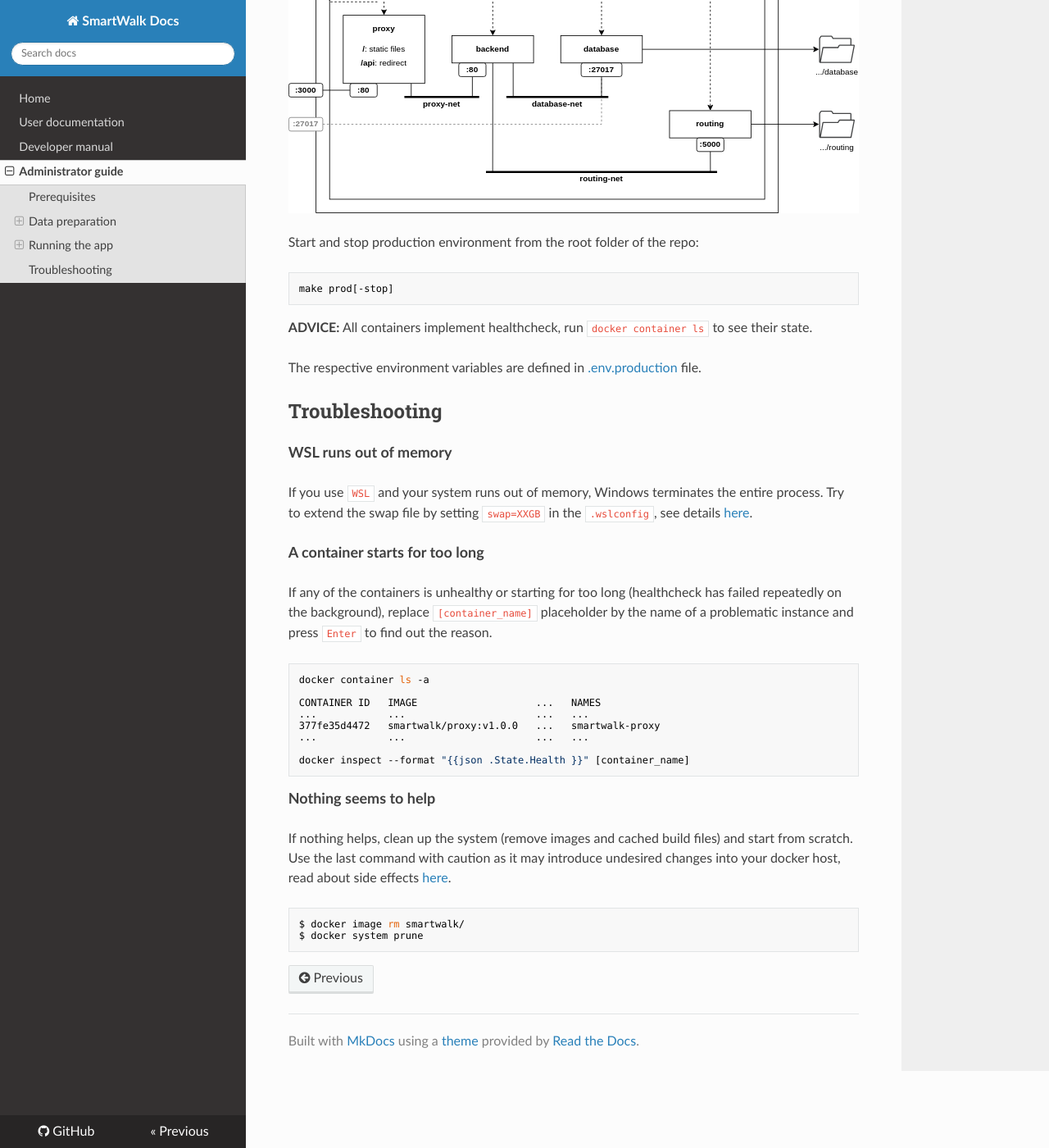
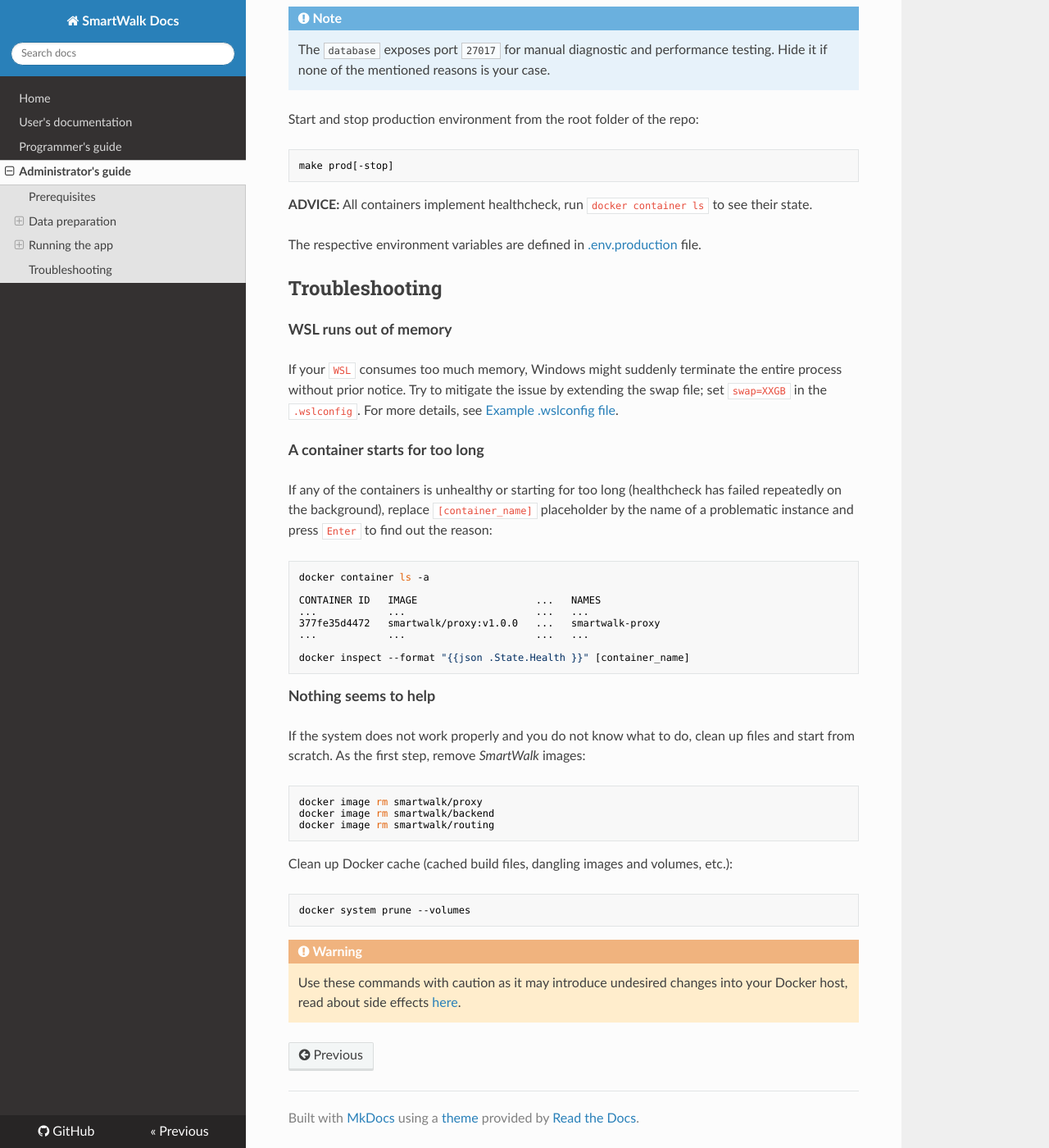
Before and after one commit to zhukovdm/smartwalk-docs, an MkDocs documentation site: the page built from content/adm.md, in a window 1280 px wide and 1400 px high, scrolled down 6977 px. Shown: the whole window at 82% size. Built offline with MkDocs 1.6.1, drawn with Linux system fonts in a browser that asks for light colours; nearby versions of some CDN libraries; some of the changed text lies outside the part shown.

Commit message:
add updated `adm`

````diff
--- a/content/adm.md
+++ b/content/adm.md
@@ -1,14 +1,18 @@
-# Administrator guide
+# Administrator's guide
 
-[**Data preparation**](#data-preparation) provides a step-by-step procedure of how to integrate data from *six* different sources and prepare it for running SmartWalk.
+[**Data preparation**](#data-preparation) provides a step-by-step procedure on how to integrate data from *six* different sources and prepare it for running SmartWalk.
 
-Once data are ready, read [**Running the app**](#running-the-app) to learn how to get the application up and running in development and production settings.
+Once data is ready, read [**Running the app**](#running-the-app) to learn how to get the application up and running in development and production settings.
 
-If something is broken or not working as expected, you might find [**Troubleshooting**](#troubleshooting) helpful before searching for a solution on the Web.
+If something is not working as expected, you might find [**Troubleshooting**](#troubleshooting) helpful before searching for a solution on the Web.
 
 ## Prerequisites
 
-Ensure that the following programs are installed on the target system:
+We assume that the application will run on Unix-like environments, such as Linux or [WSL](https://learn.microsoft.com/en-us/windows/wsl/about).
+
+**ADVICE:** SmartWalk is essentially multiplatform. The only real limitation is having a platform supported by [Docker](https://docs.docker.com/engine/faq/#does-docker-run-on-linux-macos-and-windows). However, Unix utilities simplify certain aspects of system maintenance.
+
+Please ensure that the following programs are installed on the target system:
 
 - `bash`
 - `docker`
@@ -32,7 +36,7 @@ cd ./smartwalk/
 
 ## Data preparation
 
-This section explains how to prepare data for two system components: the [database](#entity-store-and-index) (entity store and index) and the [routing engine](#routing-engine).
+This section explains how to prepare data for two system components: the [Database](#entity-store-and-index) (entity store and index) and the [Routing Engine](#routing-engine).
 
 !!! warning
     The complexity of extracting and building data structures depends on the size of a particular region and might be time- and resource-consuming, especially when processing `OSM` dumps.
@@ -61,7 +65,7 @@ Create folders necessary for storing data and restore project dependencies:
 make init
 ```
 
-### Routing engine
+### Routing Engine
 
 Build data structure for the routing engine:
 
@@ -140,24 +144,22 @@ make advice
 Finally, stop the database instance:
 
 ```bash
-docker compose -f docker-compose.yaml down
+docker compose down
 ```
 
-All relevant data are stored in `./assets/database`.
+All relevant data are stored in `./assets/database/`.
 
 ### Incremental updates
 
-The system supports incremental updates, acting as an [idempotent](https://en.wikipedia.org/wiki/Idempotence#Idempotent_functions) function, to incorporate new versions of datasets.
-
-It is possible to re-run blue-highlighted commands with no impact on data integrity. The programs are designed to update only defined properties without replacing entities.
+The system supports incremental updates to incorporate new versions of datasets. It is possible to re-run blue-highlighted commands with no impact on data integrity. The programs are designed to update only defined properties without replacing entities, acting as an [idempotent](https://en.wikipedia.org/wiki/Idempotence#Idempotent_functions) function.
 
 `advice` should be re-generated whenever the database state is altered.
 
-![command dependencies](./img/data-prep-deps.drawio.svg)
+![step dependencies](./img/data-prep-deps.drawio.svg)
 
 ### Dumping database
 
-Create a dump of the current database state and archive files:
+Create a dump of the current database state:
 
 ```bash
 make dump
@@ -197,15 +199,15 @@ The purpose of this section is to explain how to start the system in development
 
 ### Development environment
 
-This environment is intended primarily for developers and testers. It enables starting and stopping parts of the system independently.
+This environment is intended primarily for developers and testers. It enables controlling parts of the system independently.
 
-There are four system components involved in the setup: frontend, backend, database, and routing engine. The first two items run directly in the terminal, while the last two are docker containers. The table below summarizes their roles and port mapping.
+There are *four* system components involved in the setup: the frontend, backend, database, and routing engine. The first two run directly in the terminal, while the last two are Docker containers. The table below summarizes their roles and port mapping.
 
 | Component | Ports             | Role                                  |
 |-----------|-------------------|---------------------------------------|
 | database  | localhost:27017   | Entity store and index                |
 | routing   | localhost:5000    | Routing engine                        |
-| backend   | localhost:5017    | Application logic (<s>hot reload</s>) |
+| backend   | localhost:5017    | Application logic <s>(hot reload)</s> |
 | frontend  | localhost:3000    | Static files (hot reload)             |
 
 !!! note
@@ -225,7 +227,7 @@ Set `OSRM_REGION_FILE` in [.env.development](https://github.com/zhukovdm/smartwa
 
 The project is located in `./app/backend/`. Run `dotnet run` from there to start the backend in the terminal, and stop it by pressing `Ctrl+C`. Read more about other commands in [README.md](https://github.com/zhukovdm/smartwalk/blob/main/app/backend/README.md).
 
-!!! info
+!!! warning
     This component requires `database` to be up and running. Otherwise, it fails to start.
 
 The source code uses `SMARTWALK_MONGO_CONN_STR` and `SMARTWALK_OSRM_BASE_URL` environment variables. Adjust [launchSettings.json](https://github.com/zhukovdm/smartwalk/blob/main/app/backend/SmartWalk.Api/Properties/launchSettings.json) respectively if you wish to run dependencies on different ports.
@@ -238,21 +240,12 @@ The source code uses `REACT_APP_SMARTWALK_API_ORIGIN` environment variable. Set
 
 ### Production environment
 
-This environment is a tightly coupled bundle consisting of four interconnected docker containers.
+This environment is a tightly coupled bundle consisting of four interconnected Docker containers; its detailed schema is shown in the picture below:
 
-| Container | Expose            | Role                          |
-|-----------|-------------------|-------------------------------|
-| database  | localhost:27017   | Entity store and index        |
-| routing   | -                 | Routing engine                |
-| backend   | -                 | Application logic             |
-| proxy     | localhost:3000    | Reverse proxy, static files   |
+![docker production setup](./img/docker-production-setup.drawio.svg)
 
 !!! note
     The `database` exposes port `27017` for manual diagnostic and performance testing. Hide it if none of the mentioned reasons is your case.
-
-A more detailed schema is shown in the picture below:
-
-![docker production setup](./img/docker-production-setup.drawio.svg)
 
 Start and stop production environment from the root folder of the repo:
 
@@ -268,11 +261,11 @@ The respective environment variables are defined in [.env.production](https://gi
 
 <font size="4">**WSL runs out of memory**</font>
 
-If you use `WSL` and your system runs out of memory, Windows terminates the entire process. Try to extend the swap file by setting `swap=XXGB` in the `.wslconfig`, see details [here](https://learn.microsoft.com/en-us/windows/wsl/wsl-config#example-wslconfig-file).
+If your `WSL` consumes too much memory, Windows might suddenly terminate the entire process without prior notice. Try to mitigate the issue by extending the swap file; set `swap=XXGB` in the `.wslconfig`. For more details, see [Example .wslconfig file](https://learn.microsoft.com/en-us/windows/wsl/wsl-config#example-wslconfig-file).
 
 <font size="4">**A container starts for too long**</font>
 
-If any of the containers is unhealthy or starting for too long (healthcheck has failed repeatedly on the background), replace `[container_name]` placeholder by the name of a problematic instance and press `Enter` to find out the reason.
+If any of the containers is unhealthy or starting for too long (healthcheck has failed repeatedly on the background), replace `[container_name]` placeholder by the name of a problematic instance and press `Enter` to find out the reason:
 
 ```bash
 docker container ls -a
@@ -287,9 +280,19 @@ docker inspect --format "{{json .State.Health }}" [container_name]
 
 <font size="4">**Nothing seems to help**</font>
 
-If nothing helps, clean up the system (remove images and cached build files) and start from scratch. Use the last command with caution as it may introduce undesired changes into your docker host, read about side effects [here](https://docs.docker.com/engine/reference/commandline/system_prune/).
+If the system does not work properly and you do not know what to do, clean up files and start from scratch. As the first step, remove *SmartWalk* images:
 
 ```bash
-$ docker image rm smartwalk/
-$ docker system prune
+docker image rm smartwalk/proxy
+docker image rm smartwalk/backend
+docker image rm smartwalk/routing
 ```
+
+Clean up Docker cache (cached build files, dangling images and volumes, etc.):
+
+```bash
+docker system prune --volumes
+```
+
+!!! warning
+    Use these commands with caution as it may introduce undesired changes into your Docker host, read about side effects [here](https://docs.docker.com/engine/reference/commandline/system_prune/).
--- a/mkdocs.yml
+++ b/mkdocs.yml
@@ -12,6 +12,6 @@ extra_javascript:
 
 nav:
   - Home: index.md
-  - User documentation: usr.md
-  - Developer manual: dev.md
-  - Administrator guide: adm.md
+  - User's documentation: usr.md
+  - Programmer's guide: prg.md
+  - Administrator's guide: adm.md
````
Also changed, not shown: other parts of content/adm.md (+7 -7 lines), content/index.md (+4 -4 lines), content/prg.md (renamed from content/dev.md, +1 -1 lines), content/usr.md (+1 -1 lines), content/img/data-prep-deps.drawio.svg, content/img/docker-production-setup.drawio.svg, 2 other files.
